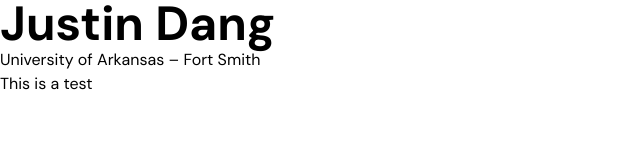
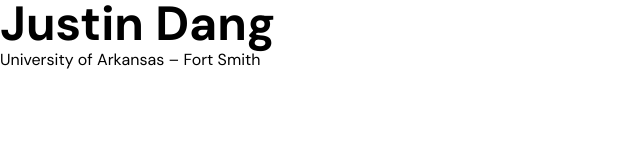
Before and after one commit to jdang00/jdang-site, a SvelteKit app: page / in a window 1280 px wide. Shown: the top 162 px of the page, without its empty margins (0-640 px from the left). Built offline with nearby package versions, Linux system fonts and the light colour scheme.

Commit message:
removed lines

```diff
--- a/src/routes/+layout.svelte
+++ b/src/routes/+layout.svelte
@@ -5,7 +5,6 @@
 <div class="relative flex flex-col max-w-[1400] mx-auto w-full text-sm sm:text-base min-h-screen">
 	<h1 class="text-5xl font-bold">Justin Dang</h1>
 	<p>University of Arkansas – Fort Smith</p>
-	<p>This is a test</p>
 </div>
 
 <slot />
```
